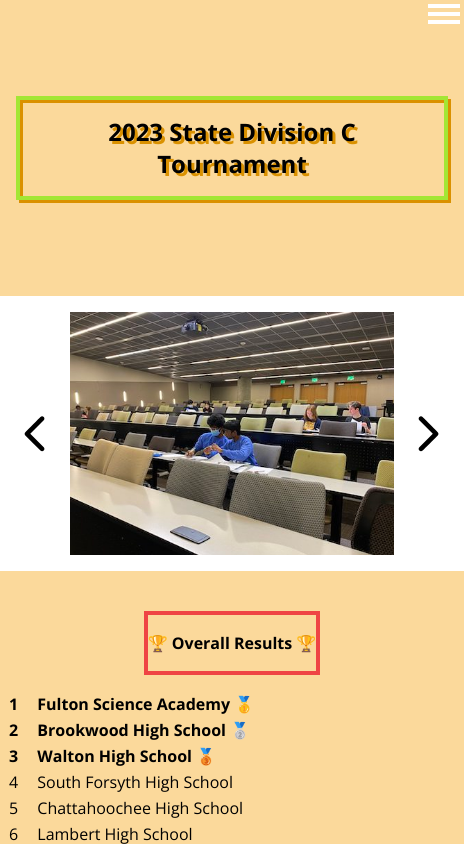
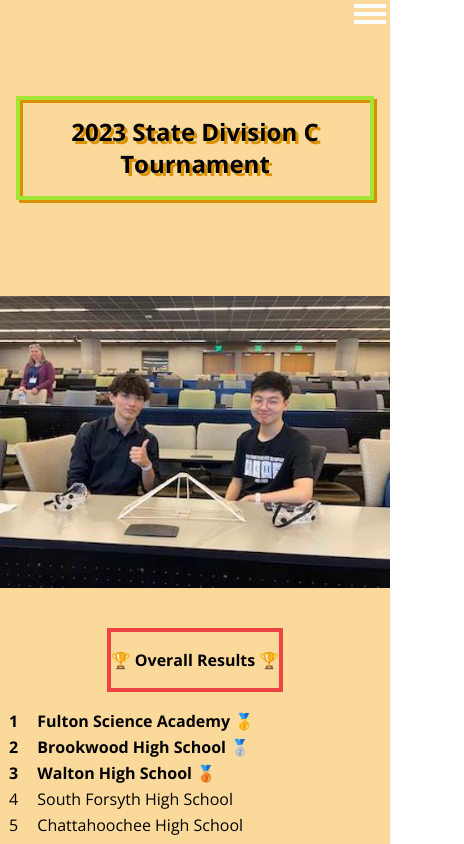
Before and after one commit to scioly-gatech/website, a Next.js app: page /pastTournaments/2023 in a window 390 px wide. Shown: the top 844 px of the page, 464 px wide, since content can reach past the window. Built offline with nearby package versions, Linux system fonts and the light colour scheme.

Commit message:
Fixed 2023 tournament for small pages

```diff
--- a/src/app/pastTournaments/2023/page.tsx
+++ b/src/app/pastTournaments/2023/page.tsx
@@ -48,8 +48,21 @@
             transition={{duration:1}}
         >
 
-    {/* For small screens*/}
+      {/* For small screens*/}
+      <div id="carouselSmall" className="flex lg:hidden flex-row justify-center">
+        <Image
+          className={`block mx-4`}
+          style={{objectFit: "cover" }}
+          src={allPictures[0]}
+          alt="Slideshow Picture"
+          width={467}
+          height={0}
+        />
+      </div>
+
+      {/**
     <div id="carouselSmall" className="flex lg:hidden flex-row justify-center">
+
         <EmblaCarousel numOfShownElements={1}
                       maxElementWidth={467}
                       options={{ dragFree: true, loop: true, watchDrag: () => false, startIndex: 0 }}
@@ -67,7 +80,7 @@
                         }
                       })}/>
       </div>
-
+      */}
       {/* For large screens*/}
       <div id="carouselLarge" className="hidden lg:flex flex-row justify-center">
         <EmblaCarousel numOfShownElements={3}
--- a/src/app/pastTournaments/page.tsx
+++ b/src/app/pastTournaments/page.tsx
@@ -44,10 +44,10 @@
         <div id="states">
             <p className="text-center text-3xl lg:text-4xl m-4 lg:m-6 font-bold">State Tournaments</p>
             <ul className="flex flex-col justify-evenly self-center lg:justify-center items-center">
-                <li className="hover:opacity-60 hover:transform hover:scale-105 hover:shadow-[0_8px_16px_rgba(0,0,0,0.2)] hover:duration-500 my-4 lg:my-6">
+                <li className="hover:opacity-60 hover:transform hover:scale-105 hover:shadow-[0_8px_16px_rgba(0,0,0,0.2)] hover:duration-500 my-6">
                     <Link href="/pastTournaments/2022" className="bg-lightOrange text-2xl lg:text-3xl rounded-2xl p-4">2022 Tournament</Link>
                 </li>
-                <li className="hover:opacity-60 hover:transform hover:scale-105 hover:shadow-[0_8px_16px_rgba(0,0,0,0.2)] hover:duration-500 my-4 lg:my-6">
+                <li className="hover:opacity-60 hover:transform hover:scale-105 hover:shadow-[0_8px_16px_rgba(0,0,0,0.2)] hover:duration-500 my-6">
                     <Link href="/pastTournaments/2023" className="bg-darkOrange text-2xl lg:text-3xl p-4 rounded-2xl">2023 Tournament</Link>
                 </li>
             </ul>
```
